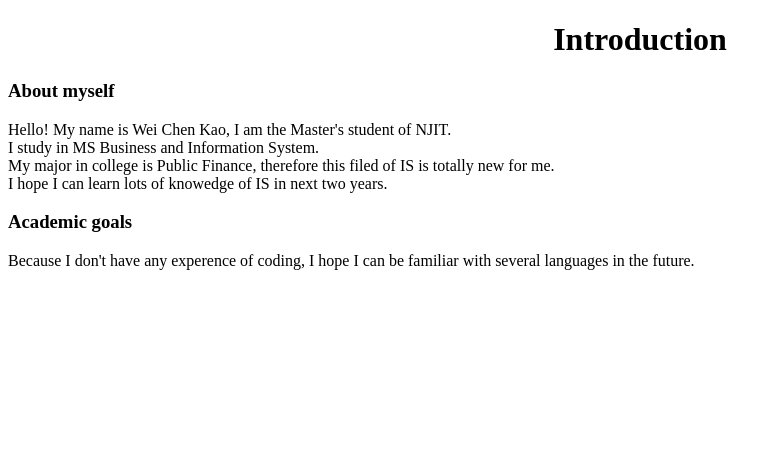
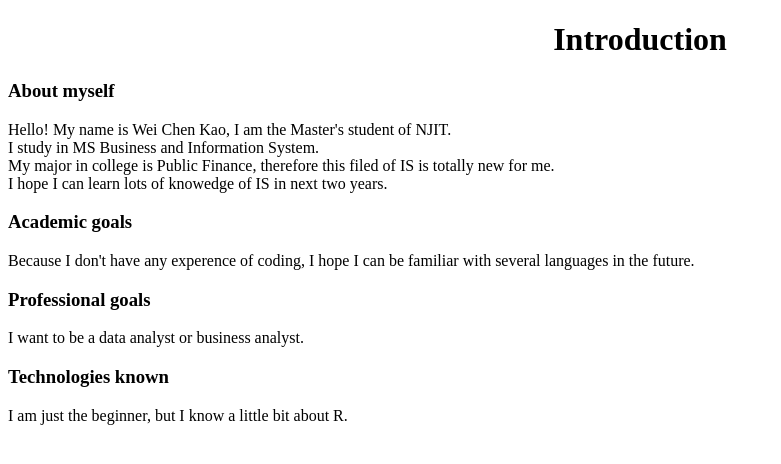
Before and after one commit to feveregg/todo_2017Fall, a plain HTML site: page index.html in a window 1280 px wide. Shown: the whole page, without its empty margins (0-781 px from the left). Drawn offline with Linux system fonts and the light colour scheme.

Commit message:
modified index.html

```diff
--- a/index.html
+++ b/index.html
@@ -20,5 +20,13 @@
           Because I don't have any experence of coding, I hope I can be familiar
 	  with several languages in the future.
        </p>
+       <h3>Professional goals</h3>
+       <p>
+          I want to be a data analyst or business analyst.
+       </p>
+       <h3>Technologies known</h3>
+       <p>
+          I am just the beginner, but I know a little bit about R.
+       </p>
     <body>
  </html>
```
